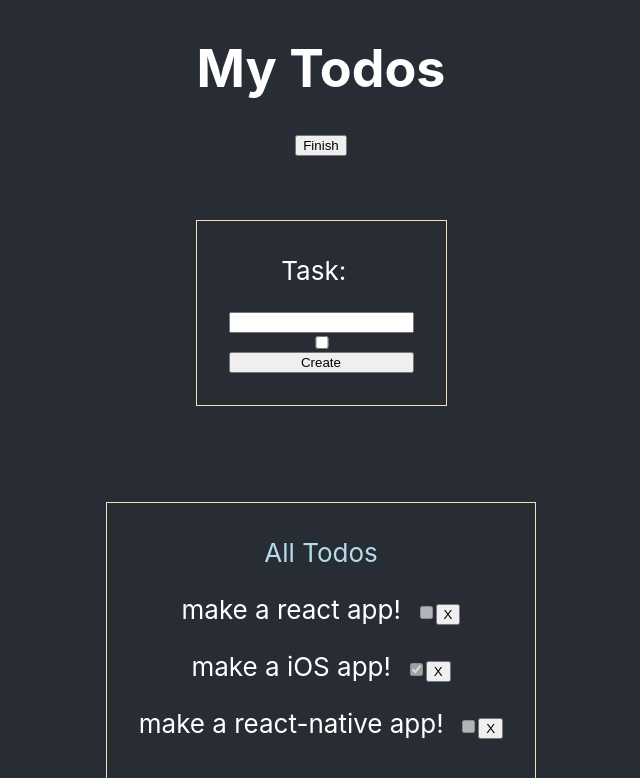
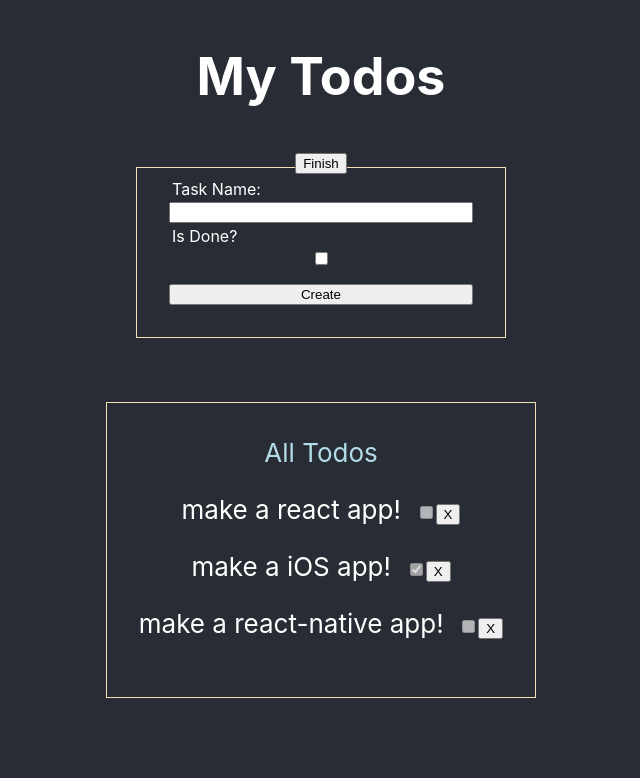
Before and after one commit to yoni-g/todos-typescript-learn, a React (Create React App) app: page / in a window 1280 px wide. Both pictures are taken after a click on the button "Add Task". Shown: the top 778 px of the page, without its empty margins (319-959 px from the left). Built offline with nearby package versions, Linux system fonts and the light colour scheme.

Commit message:
added some styles so it'll look nicer added validation for task body

```diff
--- a/src/App.css
+++ b/src/App.css
@@ -41,7 +41,7 @@
   padding: 0.5rem 2rem 2rem 2rem;
 }
 .TodosContainer{
-  margin-top: 6rem;
+  margin-top: 4rem;
 }
 .TodosContainer>p{
   color: #b4dde9;
@@ -49,4 +49,17 @@
 .AddTaskPanel{
   margin-top: 4rem;
   display: grid;
+  width: 19rem;
 }
+.HeaderContainer{
+  position: fixed;
+  top: 10px;
+}
+p.FieldLabel{
+  text-align-last: left;
+  margin: 3px;
+  font-size: 1rem;
+}
+.AddTaskPanel>button{
+  margin-top: 1rem;
+}
--- a/src/App.tsx
+++ b/src/App.tsx
@@ -70,12 +70,15 @@ export default class App extends React.Component<{}, State> {
     return (
       <div className="App">
         <header className="App-header">
+          <div className="HeaderContainer">
             <Title title={this.title} />
             {/* <p>{this.state.editMode ? 'true' : 'false'}</p> */}
             <button
               onClick={() => this.toggleEdit()}>
               {this.state.editMode ? 'Finish' : 'Add Task'}
             </button>
+
+          </div>
           {
             this.state.editMode &&
               <AddTaskPanel
--- a/src/components/AddTaskPanel/AddTaskPanel.tsx
+++ b/src/components/AddTaskPanel/AddTaskPanel.tsx
@@ -17,6 +17,10 @@ const AddTaskPanel: React.FunctionComponent<{
     }
 
     const createTodo = () => {
+        if (todo.task === '') {
+            alert("Please enter a value")
+            return
+        }
         props.onCreateTask(todo)
     }
 
@@ -35,12 +39,13 @@ const AddTaskPanel: React.FunctionComponent<{
     }
     return (
         <div className="Container AddTaskPanel">
-            <p>
-                {"Task:"} &nbsp;
-            </p>
+            <p className="FieldLabel">{"Task Name: "} &nbsp;</p>
             <input type="text" onChange={inputChange} name="task_input"/>
+            <p className="FieldLabel">{"Is Done? "} &nbsp;</p>
             <input type="checkbox" onChange={inputChange} name="done_input"/>
-            <button onClick={createTodo}>{"Create"}</button>
+            <button onClick={createTodo}>
+                {"Create"}
+            </button>
         </div>
     )
 };
```
Lines whose indentation alone changed are shown as unchanged.
